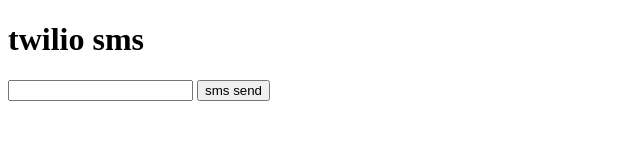
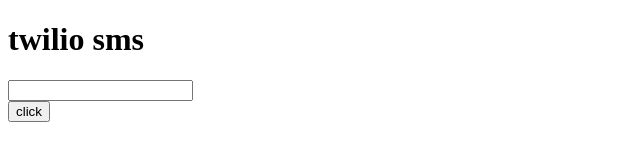
Before and after one commit to radlohead/twilio-sms, a website: page views/index.html in a window 1280 px wide. Shown: the whole page, without its empty margins (0-640 px from the left). Drawn offline with Linux system fonts and the light colour scheme.

Commit message:
form 값 외부에서 post 전송

```diff
--- a/views/index.html
+++ b/views/index.html
@@ -9,12 +9,33 @@
     <body>
         <div id="root">
             <h1>twilio sms</h1>
-            <form action="http://localhost:3000/receive" method="post">
+            <form name="myForm" method="post">
                 <input type="text" name="smsInput" id="smsInput" />
-                <button>
-                    sms send
-                </button>
             </form>
+            <button onclick="handleClickSubmit()">click</button>
         </div>
+        <script>
+            const handleClickSubmit = async () => {
+                try {
+                    const form = document.querySelector(
+                        '[name=myForm] > [name=smsInput]'
+                    )
+                    const responseData = await fetch(
+                        'http://localhost:3000/receive',
+                        {
+                            method: 'POST',
+                            headers: {
+                                'Content-Type': 'application/json'
+                            },
+                            body: JSON.stringify({
+                                smsInput: form.value
+                            })
+                        }
+                    )
+                } catch (err) {
+                    throw Error(err)
+                }
+            }
+        </script>
     </body>
 </html>
```
Also changed, not shown: app.ts (+2 -5 lines).
